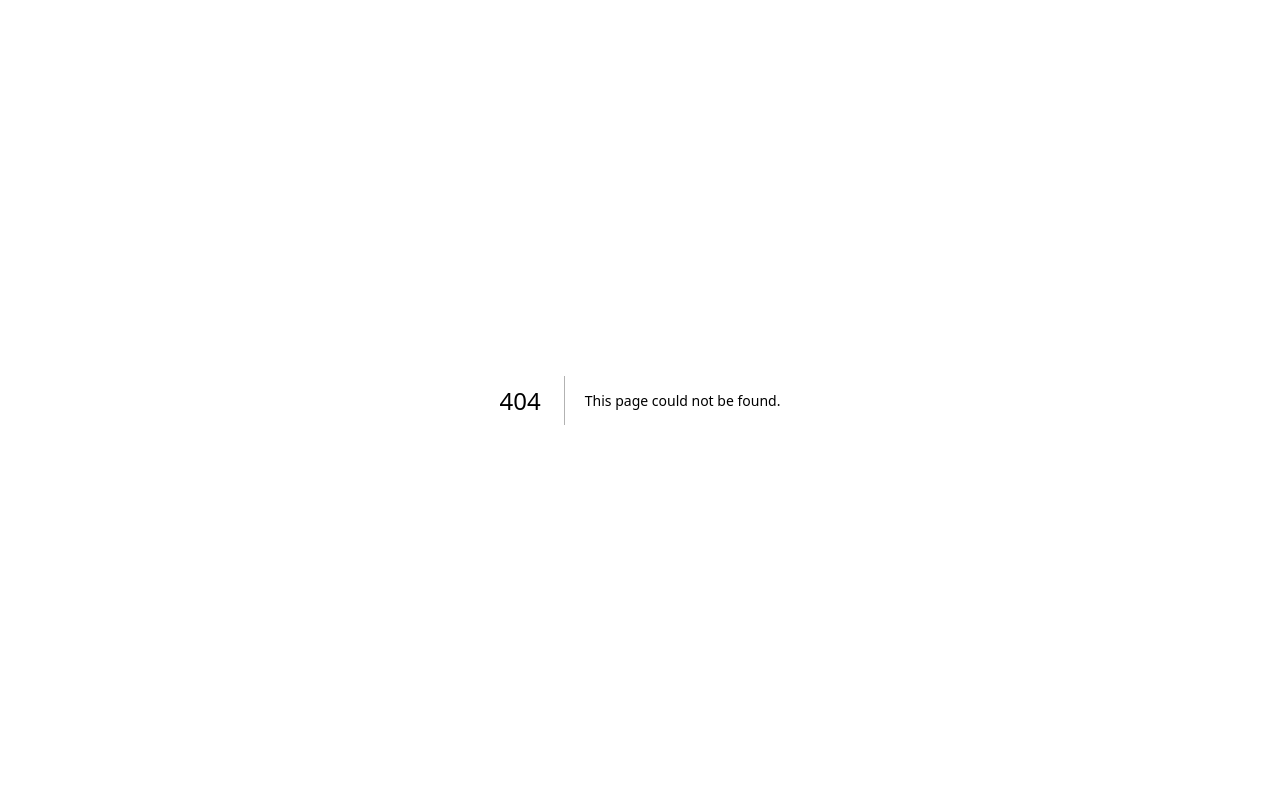
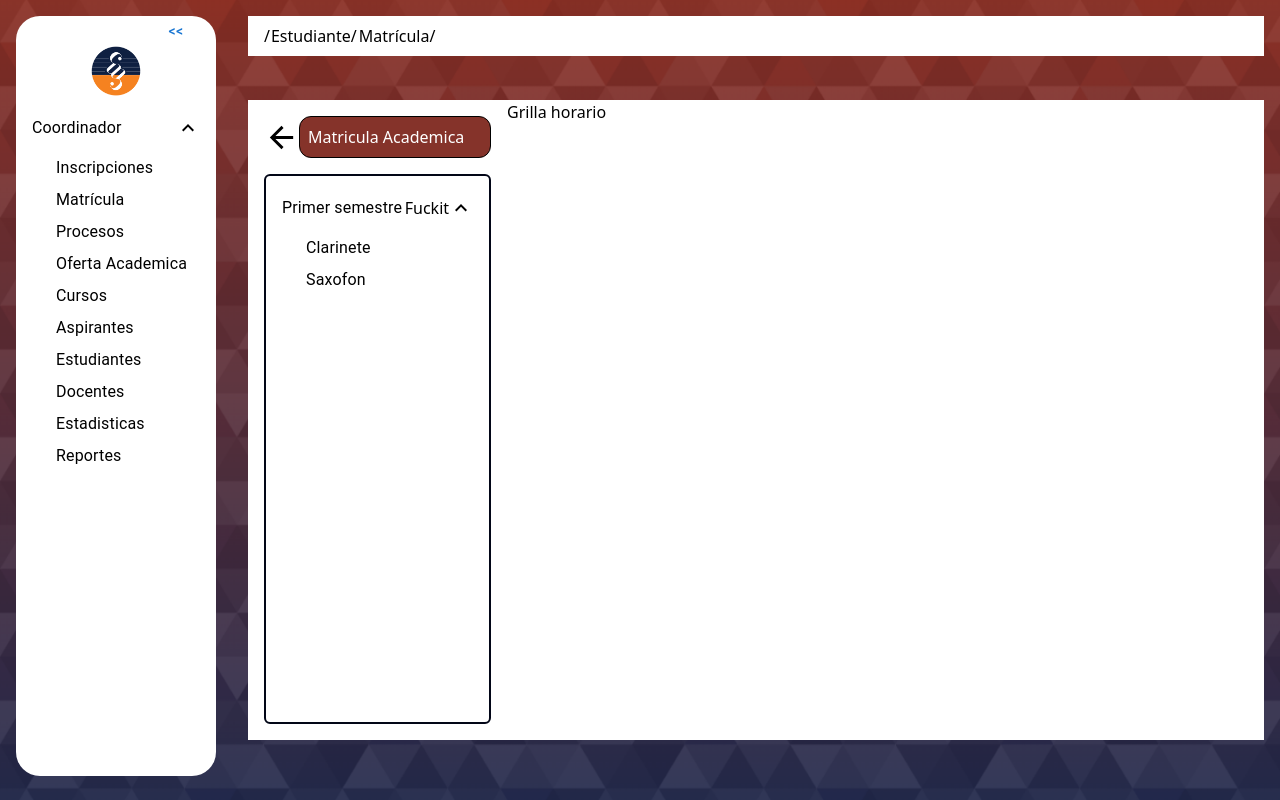
Before and after one commit to Unicauca2/extension-ui, a Next.js app: page /monitor in a window 1280 px wide. Before the commit this address had no page. Built offline with nearby package versions, Linux system fonts and the light colour scheme.

Commit message:
bozquejo_matricula

```diff
--- /dev/null
+++ b/src/app/monitor/components/CollapseMenu.tsx
@@ -0,0 +1,72 @@
+"use client"
+
+import Box from '@mui/material/Box';
+import Collapse from '@mui/material/Collapse';
+import Button from '@mui/material/Button';
+import NestedList from './List';
+import { useState } from 'react';
+
+const ListItems = [
+  {
+    label: "Inscripciones"
+  },
+  {
+    label: "Matrícula"
+  },
+  {
+    label: "Procesos"
+  },
+  {
+    label: "Oferta Academica"
+  },
+  {
+    label: "Cursos"
+  },
+  {
+    label: "Aspirantes"
+  },
+  {
+    label: "Estudiantes"
+  },
+  {
+    label: "Docentes"
+  },
+  {
+    label: "Estadisticas"
+  },
+  {
+    label: "Reportes"
+  }
+]
+
+export default function HorizontalCollapse() {
+  const [collapsed, setCollapsed] = useState(false);
+  const handleChange = () => {
+    setCollapsed((prev) => !prev);
+  };
+  const handleListOpen = () => {
+    setCollapsed(false)
+  }
+  return (
+    <Box sx={{ margin: "1rem" }}>
+      <Collapse orientation="horizontal" in={!collapsed} collapsedSize={70} >
+        <Box sx={{ background: "white", height: "95vh", minWidth: "200px", borderRadius: "24px" }}  >
+          <Button sx={{
+              marginLeft: !collapsed ? 16 : 0,
+              width: 5,
+              height: 30,
+            }}
+            onClick={handleChange}
+          >
+            {collapsed ? ">>" : "<<"}
+          </Button>
+          <div className='flex'>
+            <img className={collapsed ? "ml-[0.65rem]" : 'mx-auto'} src="../../conservatorio/logo.png" width="50" />
+          </div>
+          <NestedList title={"Coordinador"} items={ListItems} collapsed={collapsed} handleOpenInteraction={handleListOpen} />
+        </Box>
+      </Collapse>
+    </Box>
+
+  );
+}
--- /dev/null
+++ b/src/app/monitor/components/GlobalIcon.tsx
@@ -0,0 +1,20 @@
+import { ListItemIcon } from "@mui/material";
+import InboxIcon from "@mui/icons-material/MoveToInbox";
+
+interface Props {
+  key: string;
+}
+
+export default function GlobalIcon({ key }: Props) {
+  console.log(key);
+  switch (key) {
+    case "inboxIcon":
+      return (
+        <ListItemIcon>
+          <InboxIcon className="ml-2" />
+        </ListItemIcon>
+      );
+    default:
+      return <h1>Fuckit</h1>;
+  }
+}
--- /dev/null
+++ b/src/app/monitor/components/List.tsx
@@ -0,0 +1,68 @@
+import List from "@mui/material/List";
+import ListItemButton from "@mui/material/ListItemButton";
+import ListItemIcon from "@mui/material/ListItemIcon";
+import ListItemText from "@mui/material/ListItemText";
+import Collapse from "@mui/material/Collapse";
+import ExpandLess from "@mui/icons-material/ExpandLess";
+import ExpandMore from "@mui/icons-material/ExpandMore";
+import { ReactNode, useState } from "react";
+import { iconButtonClasses } from "@mui/joy";
+import GlobalIcon from "./GlobalIcon";
+
+interface Props {
+  title: string;
+  icon: string;
+  items: {
+    label: string;
+    url?: string;
+  }[];
+  collapsed?: boolean;
+  handleOpenInteraction?: () => void;
+}
+
+export default function NestedList({
+  title,
+  icon,
+  items,
+  collapsed,
+  handleOpenInteraction,
+}: Props) {
+  const [open, setOpen] = useState(true);
+
+  const handleClick = () => {
+    if (collapsed && handleOpenInteraction) {
+      handleOpenInteraction();
+      setOpen(true);
+      return;
+    }
+    setOpen(!open);
+  };
+  console.log(icon);
+  return (
+    <List
+      sx={{
+        width: "100%",
+        maxWidth: 360,
+        bgcolor: "background.paper",
+        borderRadius: "20px",
+      }}
+      component="nav"
+      aria-labelledby="nested-list-subheader"
+    >
+      <ListItemButton onClick={handleClick}>
+        {!collapsed && <ListItemText primary={title} />}
+        {icon && <GlobalIcon inboxIcon />}
+        {open ? <ExpandLess /> : <ExpandMore />}
+      </ListItemButton>
+      <Collapse in={open && !collapsed} timeout="auto" unmountOnExit>
+        <List component="div" disablePadding>
+          {items.map((item, index) => (
+            <ListItemButton key={index} sx={{ pl: 5, py: 0 }}>
+              <ListItemText primary={item.label} />
+            </ListItemButton>
+          ))}
+        </List>
+      </Collapse>
+    </List>
+  );
+}
--- /dev/null
+++ b/src/app/monitor/components/TopNavBar.tsx
@@ -0,0 +1,24 @@
+import Link from "next/link"
+
+interface Props {
+  crumbs:
+  {
+    label: string,
+    url: string,
+  }[]
+
+}
+
+export default function TopNavBar({ crumbs }: Props) {
+  let cummulativeCrumb = "";
+  return <div className="bg-[#ffffff] px-4 py-2">
+    <div className="relative left-0 ">
+      /{crumbs.map((crumb, index) => {
+        cummulativeCrumb += crumb.url + "/"
+        return <Link key={index} href={cummulativeCrumb}
+          className="hover:border-b-[#ff0000] border border-[#ffffff] border-b-2">
+          {crumb.label}/
+        </Link>})}
+    </div>
+  </div>
+}
--- /dev/null
+++ b/src/app/monitor/components/_MainClient.tsx
@@ -0,0 +1,40 @@
+"use client";
+
+import { Box } from "@mui/material";
+import ArrowBackIcon from "@mui/icons-material/ArrowBack";
+import Link from "next/link";
+import List from "./List";
+
+export default function MainClient() {
+  return (
+    <main className="bg-[#ffffff] h-5/6 my-auto flex">
+      <Box
+        sx={{
+          m: 2,
+          width: "30%",
+          display: "flex",
+          flexDirection: "column",
+        }}
+      >
+        <section className="flex">
+          <div className="my-auto">
+            <Link className="rounded-2xl" href={"/student"}>
+              <ArrowBackIcon fontSize="large" />
+            </Link>
+          </div>
+          <p className="bg-[#85332A] text-[#ffffff] w-full border border-black rounded-xl p-2 self-center">
+            Matricula Academica
+          </p>
+        </section>
+        <section className="mt-4 flex-1 h-full border-slate-950 border-2 rounded-md">
+          <List
+            icon="inboxIcon"
+            title="Primer semestre"
+            items={[{ label: "Clarinete" }, { label: "Saxofon" }]}
+          />
+        </section>
+      </Box>
+      <Box sx={{ height: "100%", width: "100%" }}>Grilla horario</Box>
+    </main>
+  );
+}
--- /dev/null
+++ b/src/app/monitor/managePeriods/page.tsx
@@ -0,0 +1,10 @@
+
+export default function ManagePeriods(){
+    return (
+        <body>
+
+            <h1>Hi Manage Periods</h1>
+
+        </body>
+    )
+}
--- /dev/null
+++ b/src/app/monitor/page.tsx
@@ -0,0 +1,36 @@
+import HorizontalCollapse from "./components/CollapseMenu";
+import { Box } from "@mui/material";
+import TopNavBar from "./components/TopNavBar";
+import MainClient from "./components/_MainClient";
+
+export default function ProgramManagement() {
+  return (
+    <body
+      className="bg-image bg-center min-h-screen w-full flex"
+      style={{
+        backgroundImage: `url("./app/login.png")`,
+        backgroundRepeat: "no-repeat",
+        backgroundSize: "cover",
+      }}
+    >
+      <HorizontalCollapse />
+      <Box
+        sx={{
+          m: "1rem",
+          width: "100%",
+          minHeight: "95vh",
+          display: "flex",
+          flexDirection: "column",
+        }}
+      >
+        <TopNavBar
+          crumbs={[
+            { label: "Estudiante", url: "/student" },
+            { label: "Matrícula", url: "/asignatureEnrollment" },
+          ]}
+        />
+        <MainClient />
+      </Box>
+    </body>
+  );
+}
```
